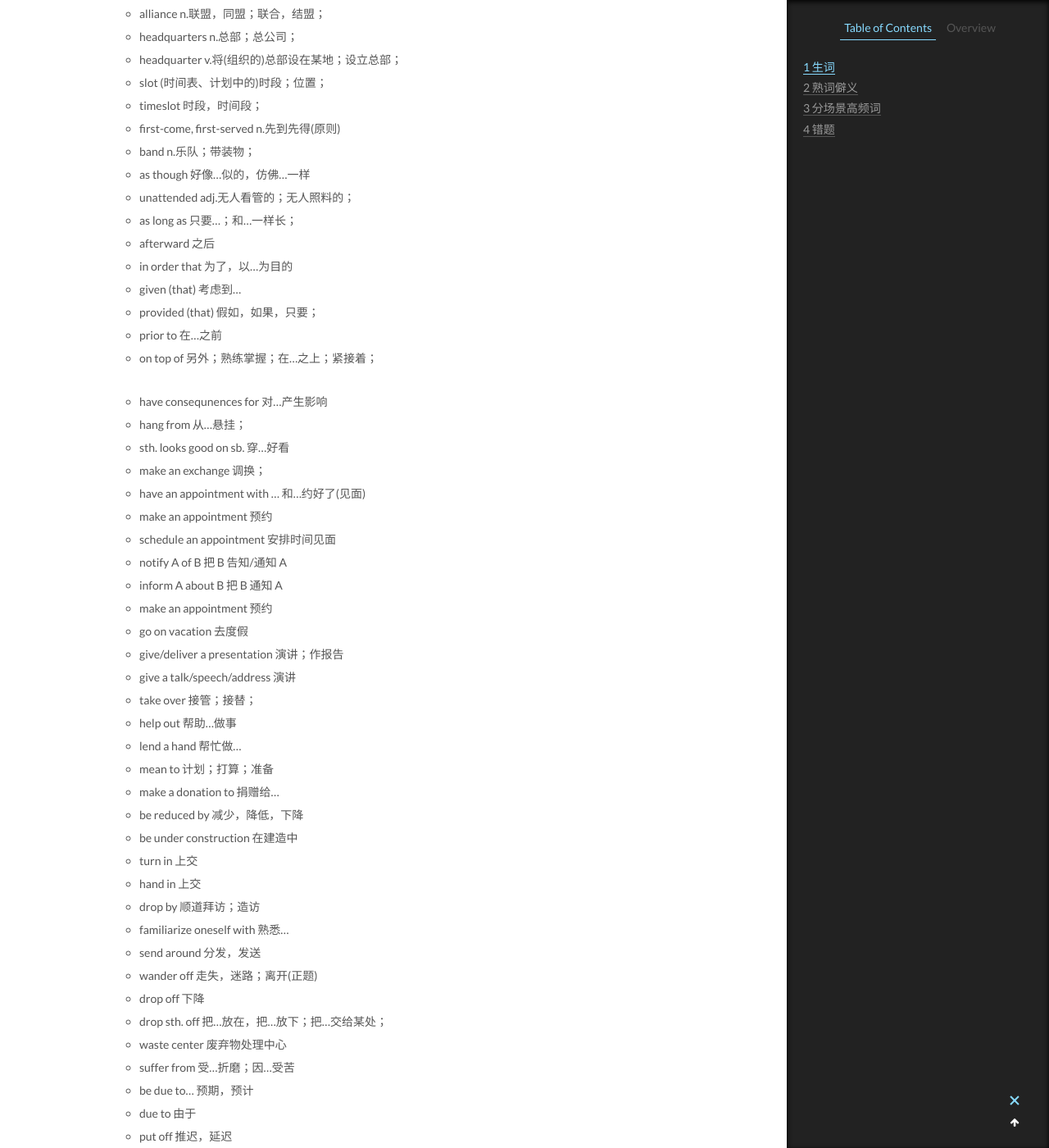
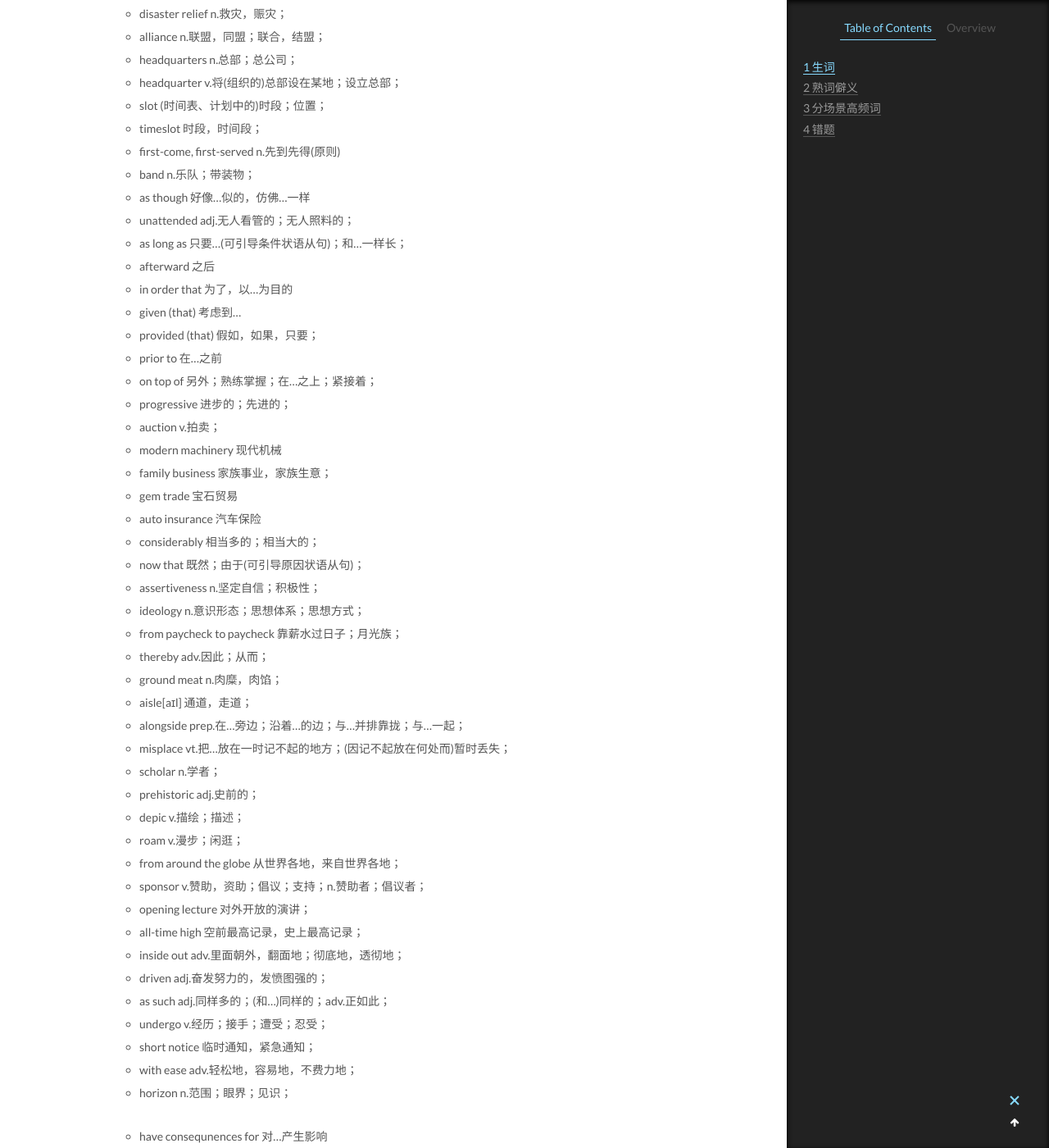
Before and after one commit to CodeHunter2006/CodeHunter2006.github.io, a Jekyll site: the page built from _posts/2022-04-23-TOEIC_vocabulary.md, in a window 1280 px wide and 1400 px high, scrolled down 10844 px. Shown: the whole window at 82% size. Built offline with Jekyll 4.4.1, drawn with Linux system fonts in a browser that asks for light colours; some of the changed text lies outside the part shown.

Commit message:
doc: add contents;

```diff
--- a/_posts/2022-04-23-TOEIC_vocabulary.md
+++ b/_posts/2022-04-23-TOEIC_vocabulary.md
@@ -43,6 +43,7 @@ tags: English
 - inconvenience 不便
 - mechanical problem 机械故障
 - thoroughly 全面地；彻底地；
+  - 经常和 research, examine, inspect, test, review, go over 等一起使用
 - be impressed with 对...印象深刻
 - stun 使震惊
 - vicious circle 恶性循环；循环论证
@@ -205,7 +203,7 @@ tags: English
 - plaintiff 原告；起诉人
 - plaint n.感叹；诉苦
 - ballroom 舞厅
-- occasion 重大活动；仪式；庆典
+- occasion n.重大活动；仪式；庆典；场合；机会；时机；
 - proximity n.(时间、空间、关系的)靠近，亲近；
 - celebrity (尤指娱乐界的)名人，明星
 - professionalism 专业技巧；高超的水准
@@ -217,7 +215,9 @@ tags: English
 - now and again 不时地；时而
 - award-winning 获奖的；(尤指)获大奖的
 - selected 挑选出来的
+- a selection of 多种的；选择面广的；
 - access to 接近；有权使用；通向...的入口；
+- accessible adj.易到达的；易进入的；易使用的；易得到的；
 - residual adj.残留的；(数量）剩余的；n.(数量)剩余；残差；
 - roofed area 被屋顶遮盖的区域
 - lean v.倚靠
@@ -337,6 +337,7 @@ tags: English
 - master class 专家授课；高级讲习班；大师班；
 - address n.地址；演讲；v.演讲；设法解决；
 - law n.[lɔː]法律
+- courthouse 法院大楼；
 - tile n.瓷砖，地砖；平铺；v.铺砖、铺瓦；(计算机)平铺；
 - booth n.电话亭；摊位；岗亭；(隔开的)小间；
 - metal pole n.金属杆
@@ -376,13 +377,44 @@ tags: English
 - band n.乐队；带装物；
 - as though 好像...似的，仿佛...一样
 - unattended adj.无人看管的；无人照料的；
-- as long as 只要...；和...一样长；
+- as long as 只要...(可引导条件状语从句)；和...一样长；
 - afterward 之后
 - in order that 为了，以...为目的
 - given (that) 考虑到...
 - provided (that) 假如，如果，只要；
 - prior to 在...之前
 - on top of 另外；熟练掌握；在...之上；紧接着；
+- progressive 进步的；先进的；
+- auction v.拍卖；
+- modern machinery 现代机械
+- family business 家族事业，家族生意；
+- gem trade 宝石贸易
+- auto insurance 汽车保险
+- considerably 相当多的；相当大的；
+- now that 既然；由于(可引导原因状语从句)；
+- assertiveness n.坚定自信；积极性；
+- ideology n.意识形态；思想体系；思想方式；
+- from paycheck to paycheck 靠薪水过日子；月光族；
+- thereby adv.因此；从而；
+- ground meat n.肉糜，肉馅；
+- aisle[aɪl] 通道，走道；
+- alongside prep.在...旁边；沿着...的边；与...并排靠拢；与...一起；
+- misplace vt.把...放在一时记不起的地方；(因记不起放在何处而)暂时丢失；
+- scholar n.学者；
+- prehistoric adj.史前的；
+- depic v.描绘；描述；
+- roam v.漫步；闲逛；
+- from around the globe 从世界各地，来自世界各地；
+- sponsor v.赞助，资助；倡议；支持；n.赞助者；倡议者；
+- opening lecture 对外开放的演讲；
+- all-time high 空前最高记录，史上最高记录；
+- inside out adv.里面朝外，翻面地；彻底地，透彻地；
+- driven adj.奋发努力的，发愤图强的；
+- as such adj.同样多的；(和...)同样的；adv.正如此；
+- undergo v.经历；接手；遭受；忍受；
+- short notice 临时通知，紧急通知；
+- with ease adv.轻松地，容易地，不费力地；
+- horizon n.范围；眼界；见识；
 
 - have consequnences for 对...产生影响
 - hang from 从...悬挂；
@@ -450,6 +482,7 @@ tags: English
 - climb staircase 爬楼梯
 - lean on railing 倚靠栏杆
 - be packed with 挤满；塞满；
+- packed 非常拥挤的；充满...的；富含...的；
 - clean off (table) 收拾(桌子)
 - cut sth. in half 将...切成两半
 - come up with 想出，提出(计划、想法等)；提议；
@@ -486,6 +519,7 @@ tags: English
 - enroll in 登记入学，注册；报名参加；
   - enrollment 登记；注册；
 - in accordance with 按照；依据；
+- regarding 关于；至于；
 - with regard to 关于；至于；
 - be out of town 不在城里，在外地；出门；
 - take advantage of 利用
@@ -508,6 +542,15 @@ tags: English
 - be based at 设在...(地点)；基于...；
 - set in (不好的事情)开始；到来；流行；
 - enter an emergency 进入紧急状态；
+- take place 发生；进行；举行；
+- be plagued by 受...困扰；因...烦恼；受...折磨；
+- be stimulated by 因...的刺激；受...的驱使；
+- shape up 开始成形；有可能发生；(人)表现(如何)；(事物)进展(情况)；
+- go on a business trip 出差
+  - on business 因公；因事；
+- reflect on 回顾；考虑，仔细想；反省；
+- make a difference 区别对待；有(重要)作用；有影响；有关系；
+- pass on to 传给；传达；传递给；
 
 # 熟词僻义
 
@@ -548,6 +591,7 @@ tags: English
 - spell n.(某种活动、天气等的)一段短暂时间，一阵；n.拼写；v.拼写；
 - exceptional adj.优异的；非凡的；例外的；特殊的；
 - complex n.综合大楼；adj.复杂的
+  - industrial complex 产业联合园区；大工业中心；
 - phone vt.给...打电话；n.电话
 - offer n.(商品的)特价，特惠；工作邀请；提供的东西；v.给予(物)
 - roof v.给...盖上屋顶；遮蔽；n.屋顶
@@ -564,6 +608,13 @@ tags: English
 - jam v.堵住；n.果酱
 - backup n.堵塞；备用品，备用；备份；
 - retreat n.静养处，隐居地；撤退；v.撤退；隐蔽；
+- dynamic adj.活跃的；充满活力的；动态的；
+- ticket vt.对...开出交通违规罚单；n.票；
+- suspend v.使暂时停职；暂缓，推迟；暂停；
+- lot n.停车场；pron.大量，许多；adv.很多地；非常；
+- field n.专业，学科，领域；字段；
+
+  - parking lot n.停车场；
 
 - come in 上市；进来
 - pick up (贸易或经济)好转，改善；买；(开车)接载；取走；
@@ -612,11 +663,13 @@ tags: English
 - commuting time 通勤时间
 - be stuck in traffic 遇上堵车
 - leave for the day 下班
+- leave the office
 - amount of work 工作量
 - workload 工作量，工作负荷；
 - workplace 工作场所
 - work extra hours 加班
 - working hours 工作时间
+- noticeboard 布告牌；布告栏；
 
 ## Personnel & Management 人事及管理
 
@@ -626,8 +679,10 @@ tags: English
 - eligible for 有...资格；符合...条件；
 - eligibility n.适任，合格；
 - executive 行政或管理人员
+- prestige n.声望；威望；微信；
 - president 经理；总统
 - resident 居民
+- residence n.住处；居所；住宅；
 - lay off
 - occupation 职业
 - part-time 兼职的；非全日制的
@@ -679,11 +734,13 @@ tags: English
 - highly-experienced 经验丰富的；
 - I'd like to get an application for employment. 我想申请一份工作。
 - oversee v.监管；管理；无意中看到；
+- oversea adj.在海外的，在国外的；adv.在海外地，在国外地；
 - administrative 经营的；管理的；行政的；
 - administration office 行政办公室；
 - annual leave balance 剩余年假；
 - job fair booth n.招聘会展位
-- job security 工作保障；就业保障；
+- job security n.工作保障；就业保障；
+- funded training n.带薪培训
 
 ## Business Development 业务扩展
 
@@ -714,9 +771,11 @@ tags: English
 - merger 合并；吞并；
 - preliminary 初步的；开始的；
 - prosperity 繁荣；成功；兴隆；
+- prosperous adj.富足的；成功的；兴旺的；
 - thrive 茂盛；兴旺；繁荣；
 - scheme 计划；方案；设计；图谋；
 - undervalue 低估价值；看轻；
+- invaluable adj.非常宝贵的；极为有用的；
 - crew 全体工作人员；
 - allot 分配；划拨；
 - secure v.获得；使安全；
@@ -823,6 +887,7 @@ tags: English
 
 - adjourn 休会；延期；
 - agreement 同意；协定；
+- agreeable adj.令人愉快的；宜人的；亲切的；友善的；
 - amendment 修正方案
 - approval 赞成；同意；
 - attentive 注意的；留心的；
@@ -891,7 +955,7 @@ tags: English
 - inquire 询问；调查；
 - inquire about 询问；打听；
 - jot down 略记；匆匆记下；
-- leaflet 传单
+- leaflet 传单；小册子；
 - promote 发扬；晋升；促进；
 - publicity n.公开；宣传；尽人皆知
 - revise 修订；修改；校订；
@@ -902,13 +966,14 @@ tags: English
 - convene 集合；聚集；开会；
 - assemble 集合；聚集；装配；
 - courier 快递员；快递公司；
+- courier service 快递服务
 - draft 草稿；汇票；
 - enclose 装入；装入信封；随函附上
+  - enclosed 与外界隔绝的；封闭的；被附上的；
 - attach 附上；贴上；
 - issue 流出；放出；发行；(报刊的)期，号，次；发布；分发；
 - layout 规划；设计；编排；
 - legible (字迹)可以辨认的；易读的；
-- postage 邮资
 - proofread 校正；校对；
 - restate 再声明；重新叙述；(换一种方式)重说；
 - stationery 文具；信纸；
@@ -955,6 +1020,7 @@ tags: English
 - fasten 系紧；拴住；扣住；
 - flight attendant 空中服务员
 - jet lag 时差；
+- jet fresh 空运的新鲜的；
 - luggage 行李
 - porter 搬运工；门房；
 - round-trip 来回的；双程的；
@@ -994,12 +1060,21 @@ tags: English
 - lakeside 湖岸；湖边；
 - excursion n.短途旅行；远足；
 - grocery store 杂货店；
+- population n.(某一国家或地区的)全体人民；人口；
+- tourism n.旅游业；
+- mainstay n.支柱；中坚；主要的桅杆；
+- parking attendant 泊车员；停车场服务员；
+- attendant n.服务人员；随从；伴行人员；adj.伴随的，随之产生的；伺候的；陪伴的；到场的；
+- attendee n.出席者；参加者；在场者；
+- reception 接待处；服务台；
+- reception area 接待处，接待室；
 
 ## transportation(Air,Ocean,Land) 交通运输(空、海、陆)
 
 - buckle n.搭钩
 - buckle up v.系安全带
 - cargo 货物
+- cargo traffic n.货运；货运量；
 - convertible (活动顶篷式)敞篷车
 - crash landing 迫降
 - ground crew 地勤人员
@@ -1115,6 +1194,7 @@ tags: English
 - remain open 继续营业
 - stay open 继续运营，运转
 - run v.经营，运行；运转，运作；使运行；
+- close down 停业；关闭；
 - no money down 零首付；无需支付预付款；
 - main entrance 正门，主要入口
 - customer services 客服中心；顾客服务处，客户服务部；售后服务；
@@ -1219,6 +1300,9 @@ tags: English
 - scriptwriter 剧作家；编剧；
 - symphony 交响曲
 - ticket office 售票处
+- box office 售票处
+- pay by cash/check/credit/online 用现金/支票/信用卡/线上支付
+- advance booking 预订
 - applaud v.鼓掌；赞同；
 - applause n.掌声；喝彩；
 - audition n.试听；试演；
@@ -1309,6 +1394,9 @@ tags: English
 - vaive 放弃；弃权；
 - surgeon n.外科医生
 - surgery n.外科手术
+- surge v.激增；急剧上升；突飞猛进；n.激增；
+- kidney stone 肾结石；
+- clinical adj.临床的；
 
 ## Housing 住房
 
@@ -1341,7 +1429,8 @@ tags: English
 - mess n.脏乱；困境；麻烦；混乱；v.弄乱，弄脏；玩弄；
 - porch 门廊；游廊；
 - property 财产；地产；
-- relocate 重新安置；迁徙；
+- relocate v.(使)重新安置；(使)迁徙；
+- demolish v.拆毁，拆除；驳倒，推翻；
 - residence 住所；公馆；居住
 - storage 储藏；藏室
 - utility 公共事业；实用
@@ -1475,6 +1569,9 @@ tags: English
 - How are you finding it? 你觉得怎么样
 - employment fair 招聘会
 - recruitment agency 职业介绍所
+- copywriter n.广告文字撰写人，文案；
+- shortlist n.入围名单，候选名单；vt.把...列入入围名单/候选名单，提名；
+- wite-collar n.白领的；文职的；脑力劳动的；
 
 ## Pay & Promotion 薪酬与晋升
 
@@ -1496,6 +1593,7 @@ tags: English
 - ceiling 上限；天花板
 - probation 试用；试用期
 - demonstrate vt.证明；展示；论证
+- demonstration 示范；(游行)示威；
 - post 岗位；职位
 - persistent adj.固执的；坚持的；持久稳固的
 - overpay vt.多付给(某人)钱，给(某人)过高报酬
@@ -1700,6 +1798,13 @@ tags: English
 - ultimately adv.最后；最终
 - vague adj.含糊不清的；模糊不清的
 - pamper oneself 宠爱自己
+- calculative adj.计算的，精于计算的；有算计的，精明的；
+- lucrative adj.获利多的，赚钱的，合算的；
+- prominent adj.重要的；杰出的；著名的；
+- fabulous adj.极好的；绝妙的；
+- hectic adj.紧张忙碌的，忙乱的；
+- robust adj.强健的，健壮的；坚固的，结实的；
+- cordial adj.热情友好的；感觉强烈的，由衷的；
 
 # 错题
 
```
Also changed, not shown: other parts of _posts/2022-04-23-TOEIC_vocabulary.md (+19 -7 lines), _posts/2022-05-07-TOEIC_grammar.md (+5 -0 lines).
